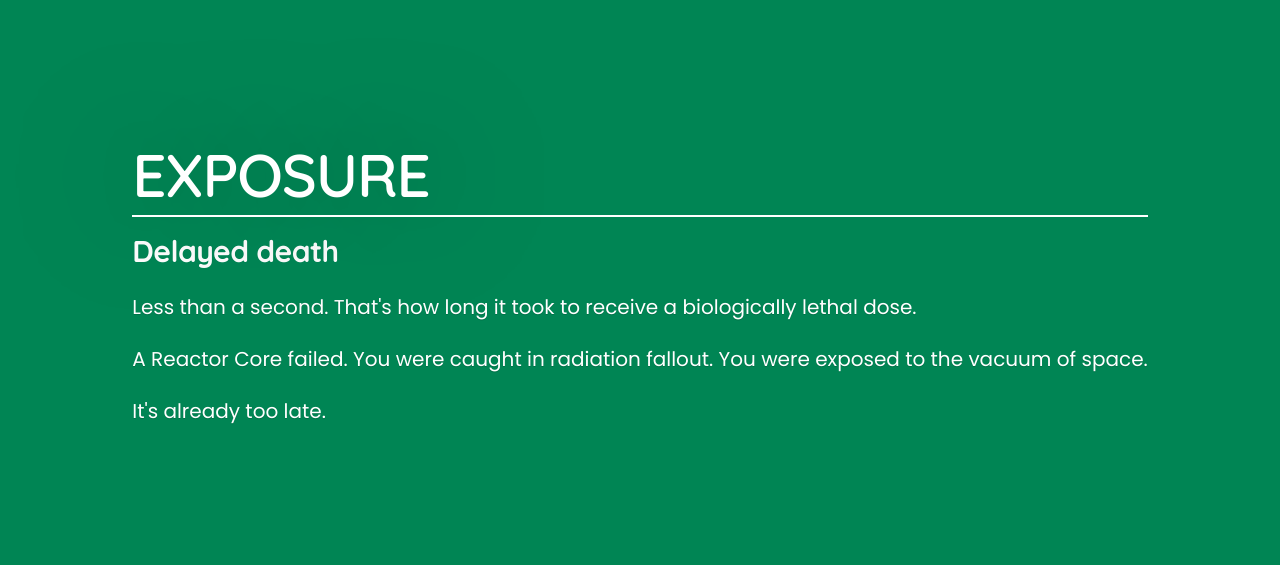
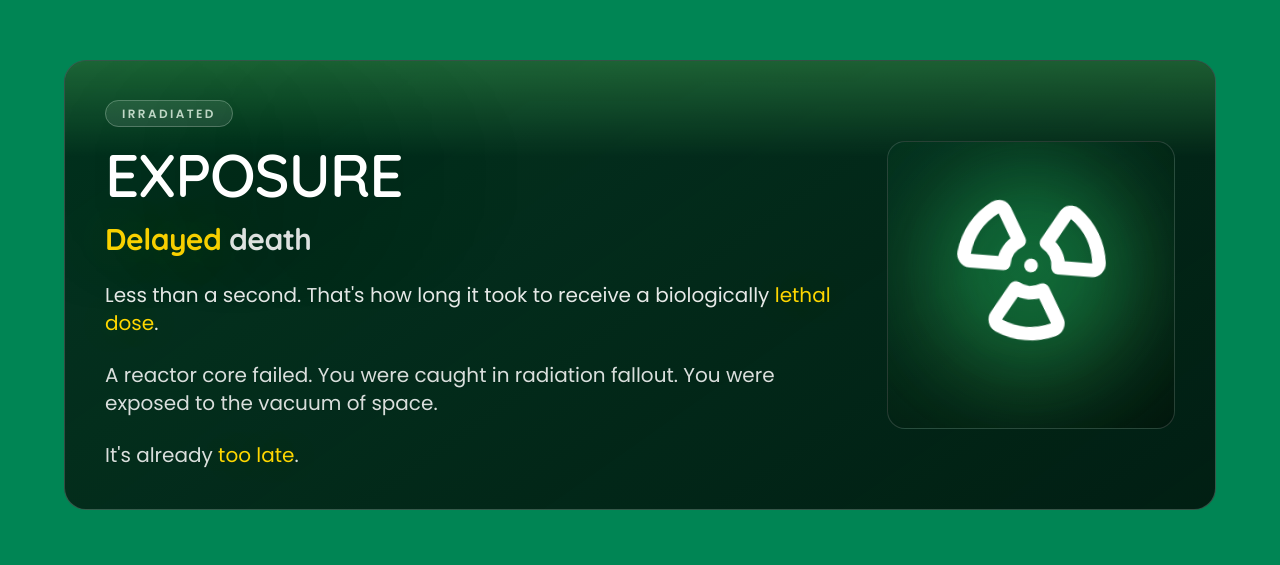
Before and after one commit to Jsanthosh6107/decay, a Next.js app: page /MainSite in a window 1280 px wide. Shown: the part 4115-4680 px from the top of the page. Built offline with nearby package versions, Linux system fonts and the light colour scheme.

Commit message:
Exposure Addition, new UI element

```diff
--- a/src/components/sections/Exposure.tsx
+++ b/src/components/sections/Exposure.tsx
@@ -1,45 +1,76 @@
-import { H2, H3, P } from "@/components/ui"
+import { BellOff, Dna, Radiation } from "lucide-react";
+import {
+  SectionFeatureSplit,
+  SectionHeroSplit,
+  Highlight,
+} from "@/components/ui";
+
+const sectionClassName = "relative w-screen overflow-x-clip";
+const glowTopSoftClassName =
+  "pointer-events-none absolute inset-x-0 top-0 bg-gradient-to-b from-ars-accent-soft/25 to-transparent";
+const glowTopHighlightClassName =
+  "pointer-events-none absolute inset-x-0 top-0 bg-gradient-to-b from-ars-highlight/20 to-transparent";
 
 export default function Exposure() {
   return (
-    <section
-      id="exposure"
-      className="min-h-screen flex flex-col items-center justify-center"
-    >
+    <section id="exposure" className={sectionClassName}>
+      {/* Exposure section */}
+      <SectionHeroSplit
+        pill="Irradiated"
+        title="Exposure"
+        subtitle={
+          <>
+            <Highlight>Delayed</Highlight> death
+          </>
+        }
+        paragraphs={[
+          <>
+            Less than a second. That&apos;s how long it took to receive a biologically{" "}
+            <Highlight>lethal dose</Highlight>.
+          </>,
+          "A reactor core failed. You were caught in radiation fallout. You were exposed to the vacuum of space.",
+          <>
+            It&apos;s already <Highlight>too late</Highlight>.
+          </>,
+        ]}
+        icon={Radiation}
+        glowClassName={`${glowTopSoftClassName} h-24`}
+      />
 
-      {/* image text likely */}
-      <div className="min-h-screen flex flex-col items-center justify-center">
-        <div>
-          <H2>Exposure</H2>
-          <H3>Delayed death</H3>
-          <P>Less than a second. That&apos;s how long it took to receive a biologically lethal dose.</P>
-          <P>A Reactor Core failed. You were caught in radiation fallout. You were exposed to the vacuum of space.</P>
-          <P>It&apos;s already too late.</P>
-        </div>
-      </div>
+      {/* How it feels */}
+      <SectionFeatureSplit
+        eyebrow="How it feels"
+        title={
+          <>
+            How it <Highlight>feels</Highlight>
+          </>
+        }
+        paragraphs={[
+          "At the moment of exposure, you may feel nothing at all.",
+          "No pain, no heat, no visible injury. You may see the source of radiation, the flash, maybe an alarm.",
+          "Physically though, you feel fine.",
+        ]}
+        icon={BellOff}
+        glowClassName={`${glowTopHighlightClassName} h-20`}
+      />
 
-      {/* image text likely */}
-      <div className="min-h-screen flex flex-col items-center justify-center">
-        <div>
-          <H2>How it feels</H2>
-          <H3>No alarms go off</H3>
-          <P>At the moment of exposure, you may feel nothing at all.</P>
-          <P>No pain, no heat, no visible injury. You may see the source of radiation, the flash, maybe an alarm.</P>
-          <P>Physically though? you feel fine.</P>
-        </div>
-      </div>
-
-      {/* another... image text likely */}
-      <div className="min-h-screen flex flex-col items-center justify-center">
-        <div>
-          <H2>What actually happened</H2>
-          <H3>Loss of replacement</H3>
-          <P>The damage is already done. In that brief exposure. Radiation flew through your body and hit your DNA. </P>
-          <P>Like deleting the source code, the body loses it&apos;s own blueprints.</P>
-          <P>And this is far worse than a burn or injury</P>
-        </div>
-      </div>
-
+      {/* What actually happened */}
+      <SectionFeatureSplit
+        eyebrow="What actually happened"
+        title={
+          <>
+            What actually <Highlight>happened</Highlight>
+          </>
+        }
+        paragraphs={[
+          "The damage is already done. In that brief exposure, radiation flew through your body and hit your DNA.",
+          "Like deleting source code, the body loses its own blueprints.",
+          "And this is far worse than a burn or injury.",
+        ]}
+        icon={Dna}
+        invert
+        glowClassName={`${glowTopSoftClassName} h-20`}
+      />
     </section>
-  )
+  );
 }
--- a/src/components/sections/Homeostasis.tsx
+++ b/src/components/sections/Homeostasis.tsx
@@ -3,10 +3,11 @@ import AtomLogo from "../icons/AtomLogo";
 import {
   H1,
   H2,
-  H4,
   P,
   TypographyLead,
   Highlight,
+  OrganSystemCard,
+  type OrganSystem,
   SectionFeatureSplit,
   SectionStatCard,
   SectionPanel,
@@ -28,14 +29,6 @@ import {
 import Carousel, { CarouselItem } from "@/components/ui/EmblaCarousel";
 
 /* ORGAN SYSTEM(carousel) */
-
-type OrganSystem = {
-  name: string;
-  role: string;
-  maintenance: string;
-  failure: string;
-  Icon: LucideIcon;
-};
 
 const organSystems: OrganSystem[] = [
   {
@@ -116,49 +109,6 @@ const glowTopSoftClassName =
   "pointer-events-none absolute inset-x-0 top-0 bg-gradient-to-b from-ars-accent-soft/25 to-transparent";
 const glowTopHighlightClassName =
   "pointer-events-none absolute inset-x-0 top-0 bg-gradient-to-b from-ars-highlight/20 to-transparent";
-
-/* this is going to get moved to a different file eventually. for later. when i destroy the site. */
-
-type OrganSystemCardProps = {
-  system: OrganSystem;
-};
-
-function OrganSystemCard({ system }: OrganSystemCardProps) {
-  const { Icon, name, role, maintenance, failure } = system;
-
-  return (
-    <SectionPanel className="h-full p-6">
-      <div className="pointer-events-none absolute inset-x-0 top-0 h-24 bg-linear-to-b from-ars-accent-soft/25 via-ars-highlight/10 to-transparent" />
-
-      <div className="relative flex h-full flex-col gap-4">
-        <div className="flex items-start justify-between gap-3">
-          <div className="rounded-xl border border-ars-accent-soft/60 bg-ars-accent-soft/10 p-3 shadow-[0_0_18px_rgba(104,255,126,0.2)]">
-            <Icon className="h-6 w-6 text-ars-accent-soft" />
-          </div>
-
-          <span className="rounded-full border border-white/20 bg-white/5 px-3 py-1 text-[0.65rem] font-semibold uppercase tracking-[0.18em] text-white/70">
-            Functional
-          </span>
-        </div>
-
-        <div>
-          <H4 className="text-3xl font-extrabold tracking-tight text-white">{name}</H4>
-          <p className="mt-1 text-sm uppercase tracking-[0.14em] text-ars-highlight/90">{role}</p>
-        </div>
-
-        <p className="text-base leading-relaxed text-white/85">{maintenance}</p>
-
-        <div className="mt-auto rounded-xl border border-ars-highlight/45 bg-ars-highlight/10 p-4">
-          <p className="text-[0.65rem] font-semibold uppercase tracking-[0.18em] text-ars-highlight">
-            Importance
-          </p>
-          <p className="mt-2 text-sm leading-relaxed text-white/90">{failure}</p>
-        </div>
-      </div>
-    </SectionPanel>
-  );
-}
-
 
 
 
@@ -291,13 +241,13 @@ export default function Homeostasis() {
 
             <H2 className="mt-4">What&apos;s about to happen</H2>
 
-            <P className="mt-4 text-white/90">
+            <P className="mt-4 text-white">
               ARS is unique because it doesn&apos;t hit expected targets.
             </P>
-            <P className="mt-3 text-white/85">
+            <P className="mt-3 text-white">
               It targets your ability to <Highlight>renew</Highlight>.
             </P>
-            <P className="mt-3 text-white/85">
+            <P className="mt-3 text-white">
               And the human body doesn&apos;t have a failsafe for that.
             </P>
           </SectionPanel>
--- /dev/null
+++ b/src/components/ui/OrganSystemCard.tsx
@@ -0,0 +1,51 @@
+import { type LucideIcon } from "lucide-react";
+import { H4 } from "./Typography";
+import { SectionPanel } from "./SectionPrimitives";
+
+export type OrganSystem = {
+  name: string;
+  role: string;
+  maintenance: string;
+  failure: string;
+  Icon: LucideIcon;
+};
+
+export type OrganSystemCardProps = {
+  system: OrganSystem;
+};
+
+export function OrganSystemCard({ system }: OrganSystemCardProps) {
+  const { Icon, name, role, maintenance, failure } = system;
+
+  return (
+    <SectionPanel className="h-full p-6">
+      <div className="pointer-events-none absolute inset-x-0 top-0 h-24 bg-linear-to-b from-ars-accent-soft/25 via-ars-highlight/10 to-transparent" />
+
+      <div className="relative flex h-full flex-col gap-4">
+        <div className="flex items-start justify-between gap-3">
+          <div className="rounded-xl border border-ars-accent-soft/60 bg-ars-accent-soft/10 p-3 shadow-[0_0_18px_rgba(104,255,126,0.2)]">
+            <Icon className="h-6 w-6 text-ars-accent-soft" />
+          </div>
+
+          <span className="rounded-full border border-white/20 bg-white/5 px-3 py-1 text-[0.65rem] font-semibold uppercase tracking-[0.18em] text-white/70">
+            Functional
+          </span>
+        </div>
+
+        <div>
+          <H4 className="text-3xl font-extrabold tracking-tight text-white">{name}</H4>
+          <p className="mt-1 text-sm uppercase tracking-[0.14em] text-ars-highlight/90">{role}</p>
+        </div>
+
+        <p className="text-base leading-relaxed text-white/85">{maintenance}</p>
+
+        <div className="mt-auto rounded-xl border border-ars-highlight/45 bg-ars-highlight/10 p-4">
+          <p className="text-[0.65rem] font-semibold uppercase tracking-[0.18em] text-ars-highlight">
+            Importance
+          </p>
+          <p className="mt-2 text-sm leading-relaxed text-white/90">{failure}</p>
+        </div>
+      </div>
+    </SectionPanel>
+  );
+}
--- /dev/null
+++ b/src/components/ui/SectionHeroSplit.tsx
@@ -0,0 +1,51 @@
+import * as React from "react";
+import { type LucideIcon } from "lucide-react";
+import { H2, H3, P } from "./Typography";
+import { SectionIconDisplay } from "./SectionIconDisplay";
+import { SectionPanel, SectionPill, SectionScreen } from "./SectionPrimitives";
+
+type SectionHeroSplitProps = {
+  pill: React.ReactNode;
+  title: React.ReactNode;
+  subtitle: React.ReactNode;
+  paragraphs: Array<string | React.ReactNode>;
+  icon: LucideIcon;
+  glowClassName: string;
+};
+
+export function SectionHeroSplit({
+  pill,
+  title,
+  subtitle,
+  paragraphs,
+  icon,
+  glowClassName,
+}: SectionHeroSplitProps) {
+  return (
+    <SectionScreen className="px-4 py-16 sm:px-8 lg:px-16">
+      <div className="mx-auto w-full max-w-7xl">
+        <SectionPanel className="overflow-hidden rounded-3xl p-8 sm:p-10" glowClassName={glowClassName}>
+          <div className="grid items-center gap-8 lg:grid-cols-[minmax(0,1fr)_18rem] lg:items-center">
+            <div>
+              <SectionPill>{pill}</SectionPill>
+              <H2 className="mt-5 text-left text-5xl sm:text-6xl">{title}</H2>
+              <H3 className="mt-0 text-left text-white/90">{subtitle}</H3>
+
+              {paragraphs.map((paragraph, index) => (
+                <P key={`hero-paragraph-${index}`} className={index === 0 ? "mt-5 text-white/90" : "mt-3 text-white/85"}>
+                  {paragraph}
+                </P>
+              ))}
+            </div>
+
+            <SectionIconDisplay
+              icon={icon}
+              className="min-h-72 border-white/15 bg-transparent"
+              ringClassName="h-36 w-36 sm:h-40 sm:w-40"
+            />
+          </div>
+        </SectionPanel>
+      </div>
+    </SectionScreen>
+  );
+}
--- a/src/components/ui/Typography.tsx
+++ b/src/components/ui/Typography.tsx
@@ -25,8 +25,7 @@ export function H2({
   return (
     <h2
       className={cn(
-        "scroll-m-20 pb-3 mb-4 text-6xl font-semibold tracking-tight first:mt-0 uppercase text-shadow-ars-green relative",
-        "after:absolute after:left-0 after:bottom-0 after:h-0.5 after:w-full after:bg-white",
+        "scroll-m-20 mb-4 text-6xl font-semibold tracking-tight first:mt-0 uppercase text-shadow-ars-green relative",
         className
       )}
       {...props}
--- a/src/components/ui/index.ts
+++ b/src/components/ui/index.ts
@@ -1,6 +1,8 @@
 export * from "./Typography";
 export * from "./TextImage";
 export * from "./SectionPrimitives";
+export * from "./SectionHeroSplit";
 export * from "./SectionFeatureSplit";
 export * from "./SectionIconDisplay";
 export * from "./SectionStatCard";
+export * from "./OrganSystemCard";
```
